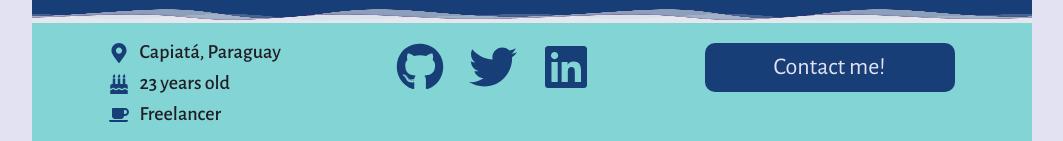
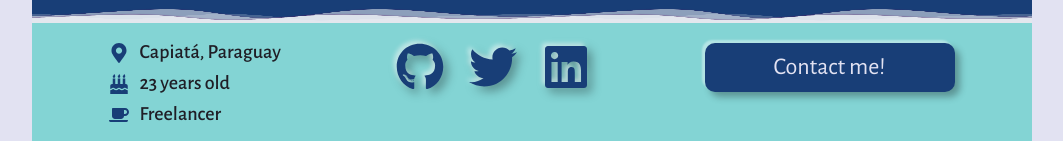
Before and after one commit to angelmgl/myportfolio, a Next.js app: page / in a window 1280 px wide. Shown: the part 277-418 px from the top of the page, without its empty margins (108-1171 px from the left). Built offline with nearby package versions, Linux system fonts and the light colour scheme.

Commit message:
Added Drop Shadow effects

```diff
--- a/components/Info/Info.module.css
+++ b/components/Info/Info.module.css
@@ -36,8 +36,16 @@
     transition: all 0.5s;
 }
 
+.socialIcon {
+    transition: all 0.5s;
+    filter: drop-shadow(-3px -3px 2px rgba(255, 255, 255, 0.5))
+            drop-shadow(5px 5px 5px rgba(0, 0, 0, 0.3));
+}
+
 .socialIcon:hover {
     color: #182e55;
+    filter: drop-shadow(3px 3px 2px rgba(255, 255, 255, 0.5))
+            drop-shadow(-3px -3px 3px rgba(0, 0, 0, 0.3));
 }
 
 @media only screen and (max-width: 576px) {
--- a/components/Nav/index.js
+++ b/components/Nav/index.js
@@ -88,6 +88,8 @@ const Nav = ({ dark, setDark }) => {
                     outline: none;
                     font-size: 1.75rem;
                     transform: translateY(4px);
+                    filter: drop-shadow(-2px -2px 3px rgba(255, 255, 255, 0.5))
+                            drop-shadow(5px 5px 5px rgba(0, 0, 0, 0.3));
                 }
 
                 @media only screen and (max-width: 576px) {
--- a/components/components/Button.js
+++ b/components/components/Button.js
@@ -17,10 +17,15 @@ export default function Button({ primary = true, text }) {
                     border: none;
                     outline: none;
                     cursor: pointer;
+                    transition: all 0.5s;
+                    box-shadow: -3px -3px 2px rgba(255, 255, 255, 0.4),
+                                5px 5px 7px rgba(0, 0, 0, 0.3);
                 }
 
                 button:hover {
                     background-color: ${primary ? "#182E55" : "#b2b2c2"};
+                    box-shadow: 3px 3px 2px rgba(255, 255, 255, 0.4),
+                                -3px -3px 5px rgba(0, 0, 0, 0.3);
                 }
             `}</style>
         </>
```
